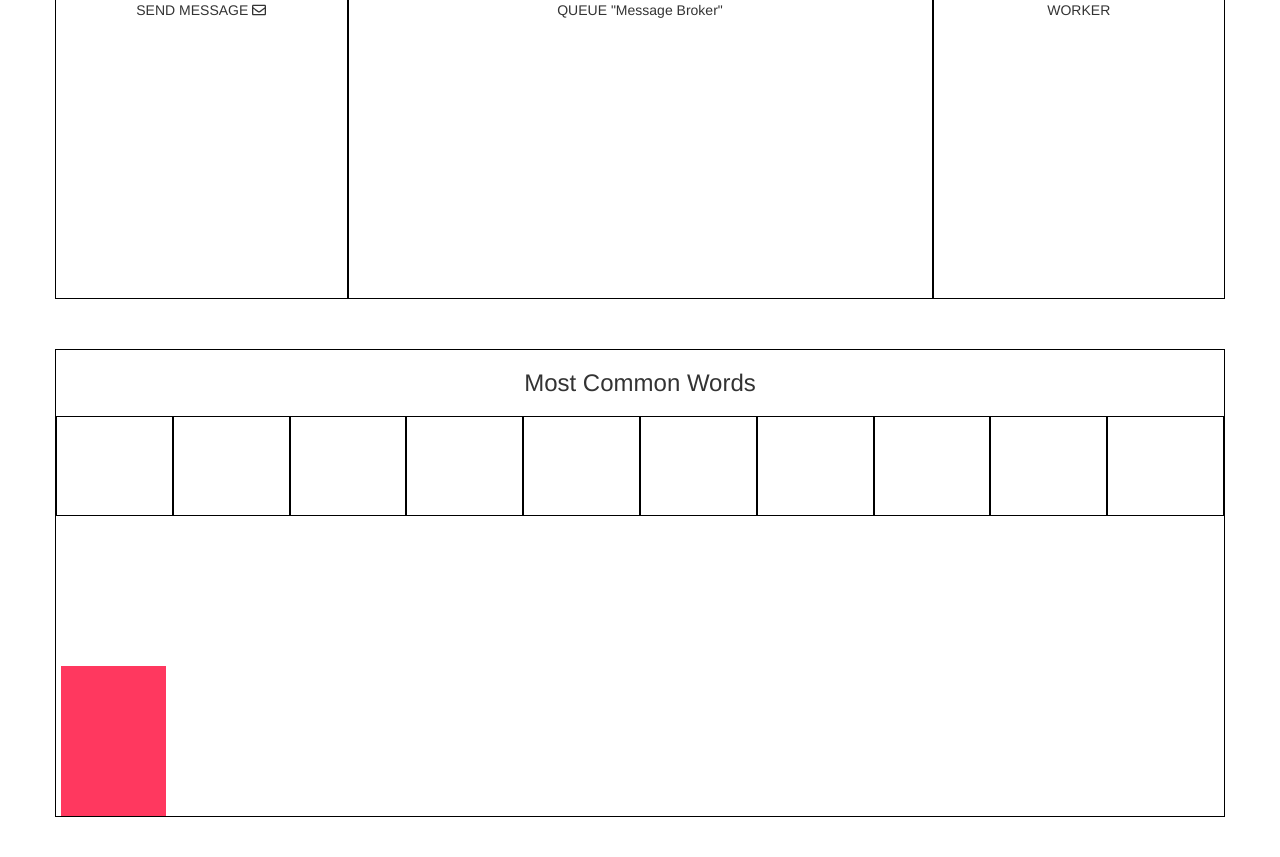
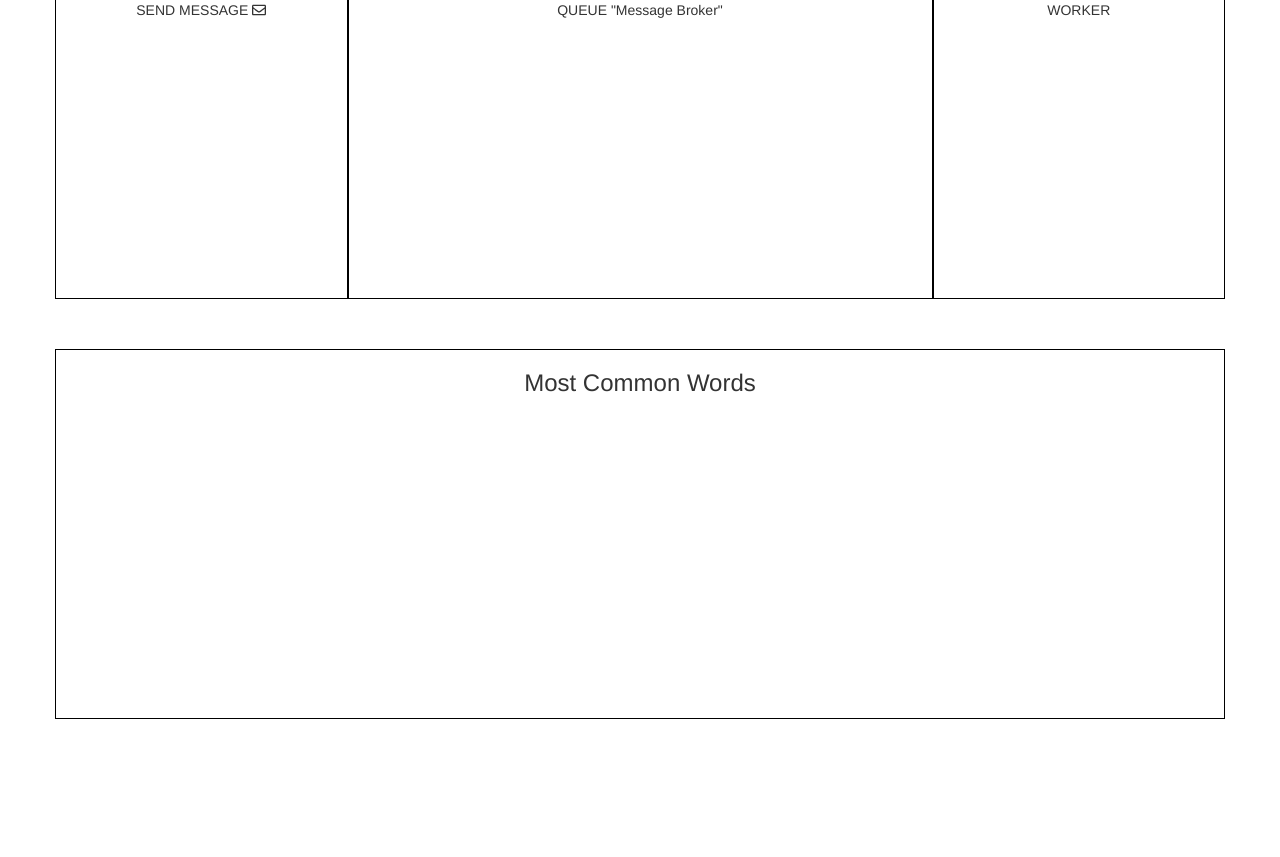
Before and after one commit to TJBANEY/redis_rabbit_celery, a Django app: page / in a window 1280 px wide. Shown: the part 248-1105 px from the top of the page. After the commit the page ends 967 px from the top, so only its background shows below. Run offline with Django 3.2, Linux system fonts and the light colour scheme; some libraries are stand-ins or nearby versions.

Commit message:
soup script edits

```diff
--- a/celery_redis_rabbit_tut/soup_task.py
+++ b/celery_redis_rabbit_tut/soup_task.py
@@ -17,7 +17,7 @@
     'an', 'this', 'that', 'then', 'there', 'but', 'was', 'with',
     'which', ':', ';', 'also', 'were', 'has', 'its', '-', '_', 'or',
     'it', '=', '"', '\'', 'such', '–', '(', ')', ').', 'be', 'wikipedia', 'page',
-    'edit', 'retrieved', 'articles', '[1]', 'in'
+    'edit', 'retrieved', 'articles', '[1]', 'in', 'his', 'her', 'he', 'she'
 ]
 
 def hit_page():
@@ -48,6 +48,8 @@
     # Start saving words to database
     for item in words_dict:
         word = item[0].lower()
+        for ch in ['(', '{', '}', ')', ',', '[', ']', '"', '\'']:
+            word = word.replace(ch, '')
 
         count = int(item[1])
 
--- a/celery_redis_rabbit_tut/templates/home.html
+++ b/celery_redis_rabbit_tut/templates/home.html
@@ -96,48 +96,45 @@
         <div class="col-xs-12" style="border: 1px solid black; text-align: center; min-height: 200px;">
             <h3 style="margin-bottom: 20px;">Most Common Words</h3>
             <div class="row">
-                <div style="width: 10%; height: 100px; border: 1px solid black; float: left;" id="one">
-                    <p style="margin-bottom: 2px" class="name"></p>
-                    <p style="margin: 0;" class="count"></p>
-                    <div class="meter-bar">
-
-                    </div>
+                <div style="width: 10%; float: left;" id="one">
+                    <p style="margin-bottom: 2px; font-size: 16px; font-weight: bold; font-family: Sans-Serif, serif;" class="name"></p>
+                    <p style="margin: 0; font-size: 16px; font-weight: bold; font-family: Sans-Serif, serif;" class="count"></p>
                 </div>
-                <div style="width: 10%; height: 100px; border: 1px solid black; float: left;" id="two">
-                    <p style="margin-bottom: 2px" class="name"></p>
-                    <p style="margin: 0;" class="count"></p>
+                <div style="width: 10%; float: left;" id="two">
+                    <p style="margin-bottom: 2px; font-size: 16px; font-weight: bold; font-family: Sans-Serif, serif;" class="name"></p>
+                    <p style="margin: 0; font-size: 16px; font-weight: bold; font-family: Sans-Serif, serif;" class="count"></p>
                 </div>
-                <div style="width: 10%; height: 100px; border: 1px solid black; float: left;" id="three">
-                    <p style="margin-bottom: 2px" class="name"></p>
-                    <p style="margin: 0;" class="count"></p>
+                <div style="width: 10%; float: left;" id="three">
+                    <p style="margin-bottom: 2px; font-size: 16px; font-weight: bold; font-family: Sans-Serif, serif;" class="name"></p>
+                    <p style="margin: 0; font-size: 16px; font-weight: bold; font-family: Sans-Serif, serif;" class="count"></p>
                 </div>
-                <div style="width: 10%; height: 100px; border: 1px solid black; float: left;" id="four">
-                    <p style="margin-bottom: 2px" class="name"></p>
-                    <p style="margin: 0;" class="count"></p>
+                <div style="width: 10%; float: left;" id="four">
+                    <p style="margin-bottom: 2px; font-size: 16px; font-weight: bold; font-family: Sans-Serif, serif;" class="name"></p>
+                    <p style="margin: 0; font-size: 16px; font-weight: bold; font-family: Sans-Serif, serif;" class="count"></p>
                 </div>
-                <div style="width: 10%; height: 100px; border: 1px solid black; float: left;" id="five">
-                    <p style="margin-bottom: 2px" class="name"></p>
-                    <p style="margin: 0;" class="count"></p>
+                <div style="width: 10%; float: left;" id="five">
+                    <p style="margin-bottom: 2px; font-size: 16px; font-weight: bold; font-family: Sans-Serif, serif;" class="name"></p>
+                    <p style="margin: 0; font-size: 16px; font-weight: bold; font-family: Sans-Serif, serif;" class="count"></p>
                 </div>
-                <div style="width: 10%; height: 100px; border: 1px solid black; float: left;" id="six">
-                    <p style="margin-bottom: 2px" class="name"></p>
-                    <p style="margin: 0;" class="count"></p>
+                <div style="width: 10%; float: left;" id="six">
+                    <p style="margin-bottom: 2px; font-size: 16px; font-weight: bold; font-family: Sans-Serif, serif;" class="name"></p>
+                    <p style="margin: 0; font-size: 16px; font-weight: bold; font-family: Sans-Serif, serif;" class="count"></p>
                 </div>
-                <div style="width: 10%; height: 100px; border: 1px solid black; float: left;" id="seven">
-                    <p style="margin-bottom: 2px" class="name"></p>
-                    <p style="margin: 0;" class="count"></p>
+                <div style="width: 10%; float: left;" id="seven">
+                    <p style="margin-bottom: 2px; font-size: 16px; font-weight: bold; font-family: Sans-Serif, serif;" class="name"></p>
+                    <p style="margin: 0; font-size: 16px; font-weight: bold; font-family: Sans-Serif, serif;" class="count"></p>
                 </div>
-                <div style="width: 10%; height: 100px; border: 1px solid black; float: left;" id="eight">
-                    <p style="margin-bottom: 2px" class="name"></p>
-                    <p style="margin: 0;" class="count"></p>
+                <div style="width: 10%; float: left;" id="eight">
+                    <p style="margin-bottom: 2px; font-size: 16px; font-weight: bold; font-family: Sans-Serif, serif;" class="name"></p>
+                    <p style="margin: 0; font-size: 16px; font-weight: bold; font-family: Sans-Serif, serif;" class="count"></p>
                 </div>
-                <div style="width: 10%; height: 100px; border: 1px solid black; float: left;" id="nine">
-                    <p style="margin-bottom: 2px" class="name"></p>
-                    <p style="margin: 0;" class="count"></p>
+                <div style="width: 10%; float: left;" id="nine">
+                    <p style="margin-bottom: 2px; font-size: 16px; font-weight: bold; font-family: Sans-Serif, serif;" class="name"></p>
+                    <p style="margin: 0; font-size: 16px; font-weight: bold; font-family: Sans-Serif, serif;" class="count"></p>
                 </div>
-                <div style="width: 10%; height: 100px; border: 1px solid black; float: left;" id="ten">
-                    <p style="margin-bottom: 2px" class="name"></p>
-                    <p style="margin: 0;" class="count"></p>
+                <div style="width: 10%; float: left;" id="ten">
+                    <p style="margin-bottom: 2px; font-size: 16px; font-weight: bold; font-family: Sans-Serif, serif;" class="name"></p>
+                    <p style="margin: 0; font-size: 16px; font-weight: bold; font-family: Sans-Serif, serif;" class="count"></p>
                 </div>
             </div>
 
@@ -151,6 +148,7 @@
                     height: 100%;
                     width: 10%;
                     padding: 0 5px;
+                    float: left;
                 }
 
                 .occurrence-meter .meter {
@@ -161,7 +159,6 @@
 
                 .meter.one {
                     background-color: #ff385f;
-                    height: 50%;
                 }
 
                 .meter.two {
```
Also changed, not shown: celery_redis_rabbit_tut/db.sqlite3.
